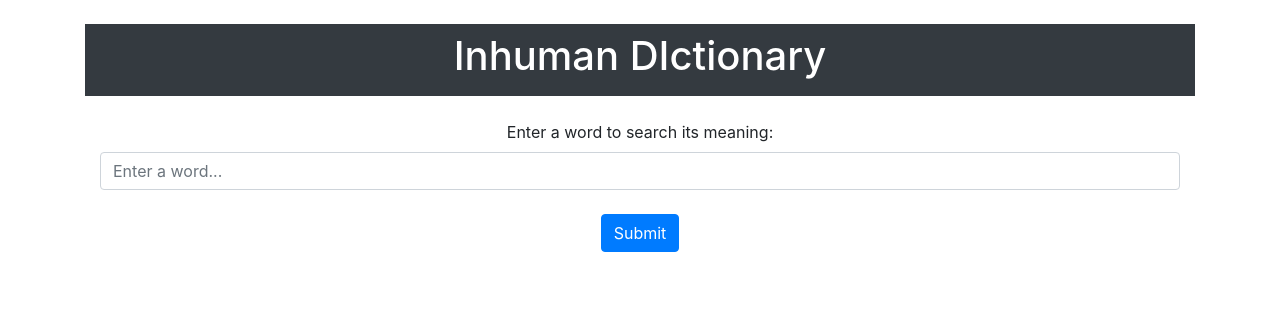
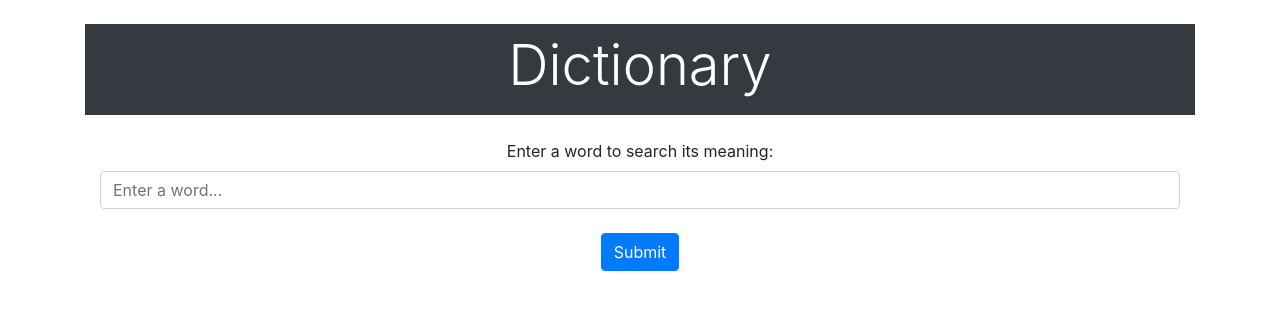
Before and after one commit to inhumanxd/flashcards, a Django app: template flashcard/website/templates/dictionary.html in a window 1280 px wide. Shown: the part 56-366 px from the top of the page. Run offline with Django 3.2, Linux system fonts and the light colour scheme; the template is opened without the code that fills it, so the values that code supplies are empty; some libraries are stand-ins or nearby versions.

Commit message:
changed dictionary name back

```diff
--- a/flashcard/website/templates/dictionary.html
+++ b/flashcard/website/templates/dictionary.html
@@ -5,7 +5,7 @@
 
         <span class="d-block p-2 bg-dark text-white">
             <center>
-                <p class="h1"> Inhuman DIctionary</p>
+                <h1 class="display-4">Dictionary</h1>
             </center>
         </span>
         <div class="container">
```
